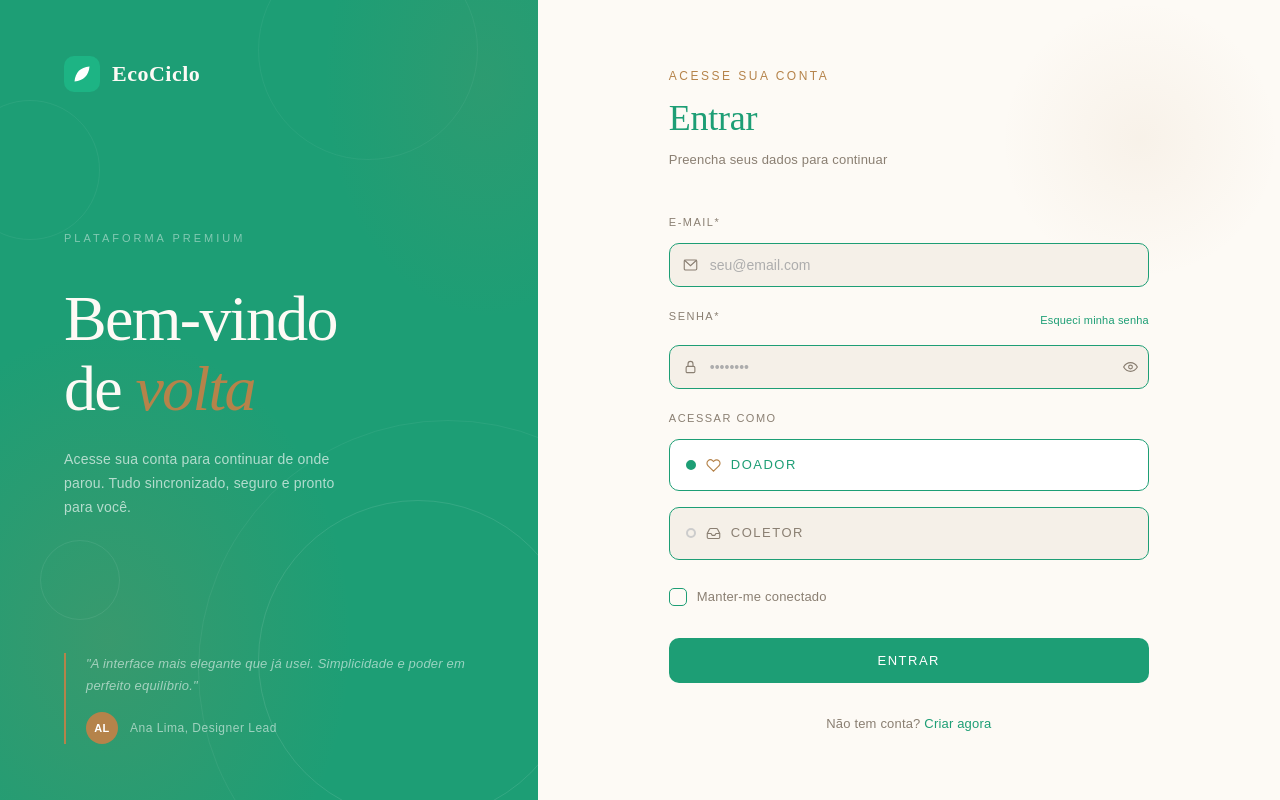
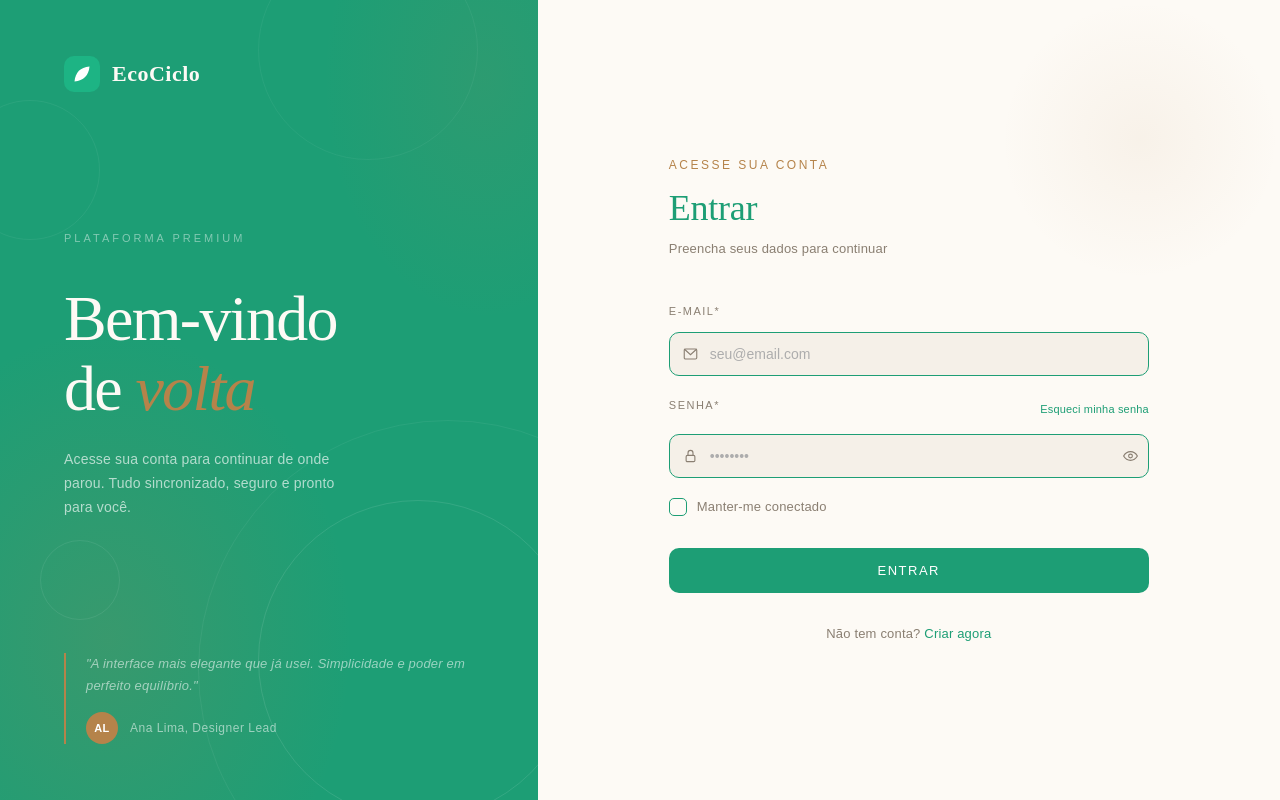
Before and after one commit to Rodrigo-Dourad0/EcoCiclo-FrontEnd, a React (Vite) app in the folder ecociclo/: page /login in a window 1280 px wide. Built offline with nearby package versions, Linux system fonts and the light colour scheme.

Commit message:
fix: corrigindo tela Login

```diff
--- a/ecociclo/src/modules/auth/pages/login.jsx
+++ b/ecociclo/src/modules/auth/pages/login.jsx
@@ -1,5 +1,6 @@
 import "../styles/login.css";
 import { useLogin } from "../hooks/useLogin";
+import { Link } from "react-router-dom";
 
 function Login() {
   const {
@@ -97,7 +98,9 @@ function Login() {
           <div className="field">
             <div className="field-row">
               <label>Senha*</label>
-              <a href="#" className="field-link">Esqueci minha senha</a>
+              <Link to="/recuperar-senha" className="field-link">
+                Esqueci minha senha
+              </Link>
             </div>
 
             <div className="input-wrap">
@@ -141,31 +144,6 @@ function Login() {
             {senhaErro && <span className="erro-msg">{senhaErro}</span>}
           </div>
 
-          <div className="field">
-            <label>Acessar como</label>
-            <div className="role-options">
-              <label className="role-option">
-                <input type="radio" name="role" value="doador" defaultChecked />
-                <span className="role-box">
-                  <svg viewBox="0 0 24 24">
-                    <path d="M20.84 4.61a5.5 5.5 0 0 0-7.78 0L12 5.67l-1.06-1.06a5.5 5.5 0 0 0-7.78 7.78l1.06 1.06L12 21.23l7.78-7.78 1.06-1.06a5.5 5.5 0 0 0 0-7.78z"/>
-                  </svg>
-                  Doador
-                </span>
-              </label>
-              <label className="role-option">
-                <input type="radio" name="role" value="coletor" />
-                <span className="role-box">
-                  <svg viewBox="0 0 24 24">
-                    <polyline points="22 12 16 12 14 15 10 15 8 12 2 12"/>
-                    <path d="M5.45 5.11L2 12v6a2 2 0 0 0 2 2h16a2 2 0 0 0 2-2v-6l-3.45-6.89A2 2 0 0 0 16.76 4H7.24a2 2 0 0 0-1.79 1.11z"/>
-                  </svg>
-                  Coletor
-                </span>
-              </label>
-            </div>
-          </div>
-
           <label className="remember">
             <input type="checkbox" />
             <span className="check-box"></span>
@@ -175,7 +153,7 @@ function Login() {
           <button className="login-btn-submit">Entrar</button>
 
           <p className="signup-row">
-            Não tem conta? <a href="#">Criar agora</a>
+            Não tem conta? <Link to="/criar-conta">Criar agora</Link>
           </p>
         </div>
       </div>
--- a/ecociclo/src/modules/auth/styles/login.css
+++ b/ecociclo/src/modules/auth/styles/login.css
@@ -558,78 +558,6 @@
   text-decoration: underline;
 }
 
-/* ── ACESSAR COMO ───────────────────────────────── */
-.role-options {
-  display: flex;
-  flex-direction: column;
-  gap: 8px;
-}
-
-.role-option {
-  cursor: pointer;
-}
-
-.role-option input[type="radio"] {
-  display: none;
-}
-
-.role-box {
-  display: flex;
-  align-items: center;
-  gap: 10px;
-  padding: 12px 16px;
-  border: 1.5px solid #1d9e75;
-  border-radius: 10px;
-  font-family: 'DM Sans', sans-serif;
-  font-size: 13px;
-  font-weight: 400;
-  color: var(--muted);
-  background: var(--cream);
-  transition: border-color .2s, background .2s, color .2s, transform .2s;
-}
-
-.role-box svg {
-  width: 15px;
-  height: 15px;
-  stroke: var(--muted);
-  fill: none;
-  stroke-width: 1.8;
-  flex-shrink: 0;
-  transition: stroke .2s;
-}
-
-.role-option input:checked + .role-box {
-  border-color: #1d9e75;
-  background: #fff;
-  color: var(--ink);
-}
-
-.role-option input:checked + .role-box svg {
-  stroke: var(--accent);
-}
-
-.role-box:hover {
-  border-color: #1d9e75;
-  background: #fff;
-  transform: scale(1.02);
-}
-
-/* Indicador visual (bolinha) para opção selecionada — desktop */
-.role-box::before {
-  content: '';
-  width: 10px;
-  height: 10px;
-  border-radius: 50%;
-  border: 2px solid #ccc;
-  flex-shrink: 0;
-  transition: border-color .2s, background .2s;
-}
-
-.role-option input:checked + .role-box::before {
-  background: #1d9e75;
-  border-color: #1d9e75;
-}
-
 /* ── VALIDAÇÃO ──────────────────────────────────── */
 input.input-erro {
   border-color: #e53935 !important;
```
